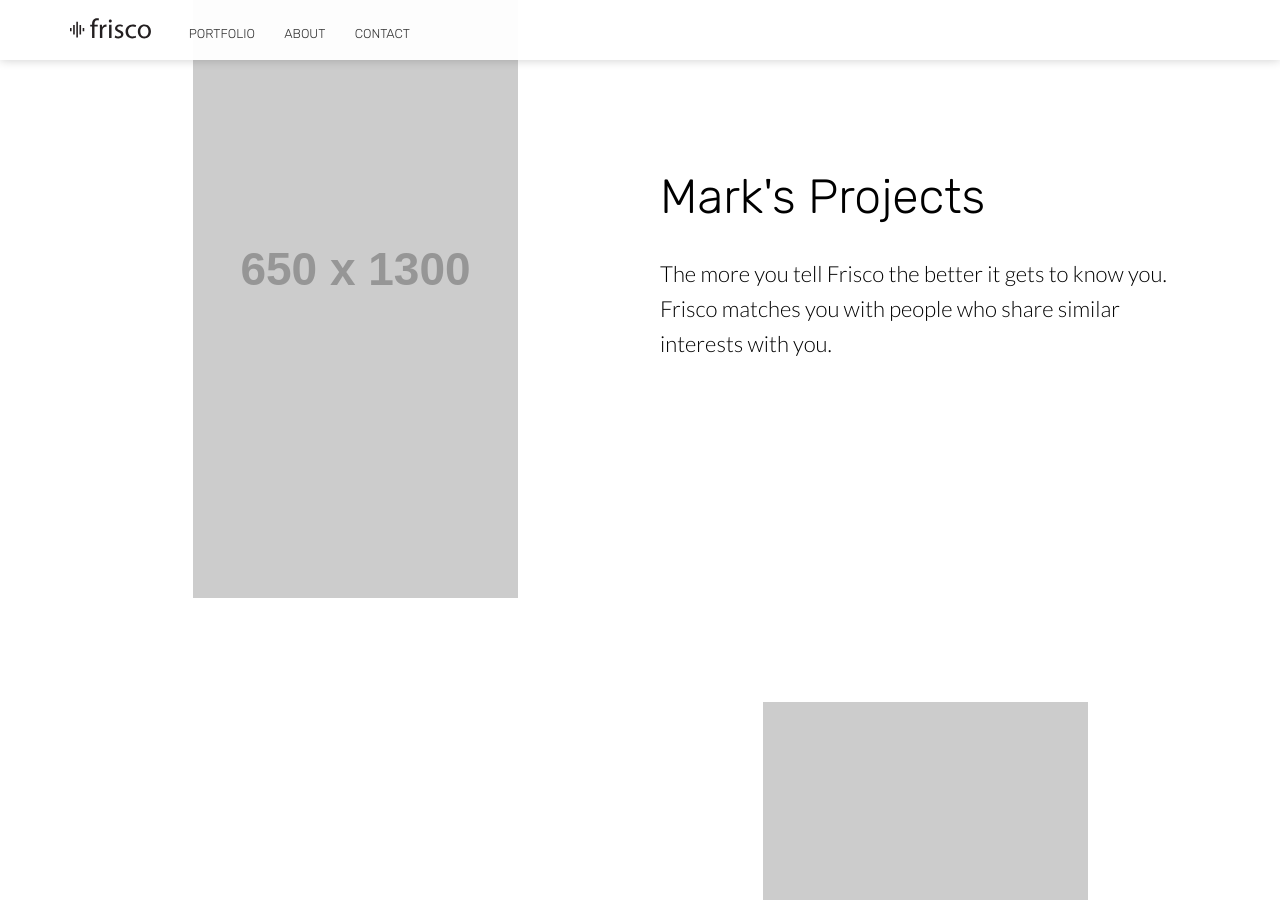
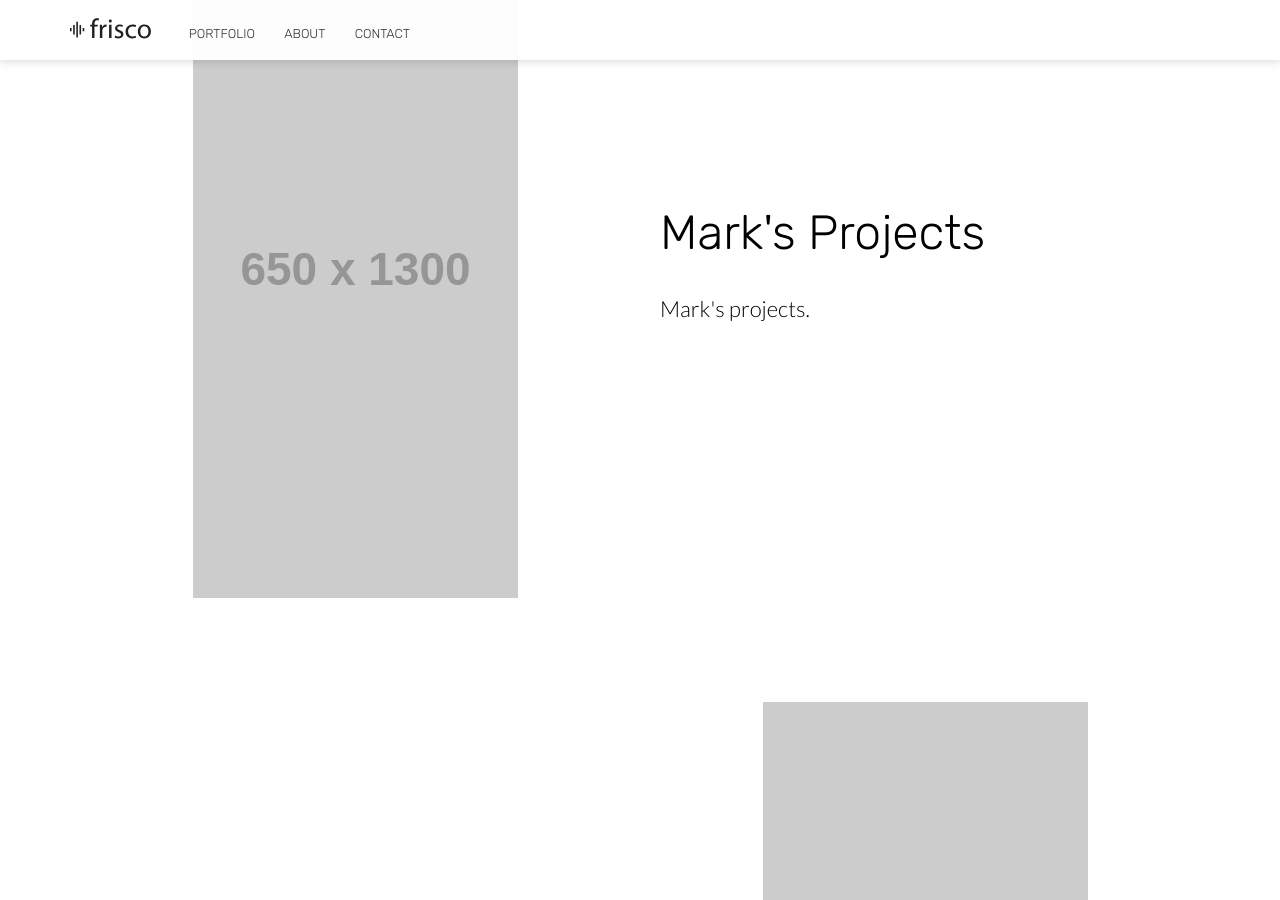
Before and after one commit to mrckhn/mrck.github.io, a Jekyll site: the page built from index.html, in a window 1280 px wide and 900 px high, scrolled down 1806 px. Built offline with Jekyll 4.4.1, drawn with Linux system fonts in a browser that asks for light colours; nearby versions of some CDN libraries; some of the changed text lies outside the part shown.

Commit message:
Updated 'index.html' via CloudCannon

```diff
--- a/index.html
+++ b/index.html
@@ -9,7 +9,7 @@ bottom_image: 'https://unsplash.it/2000/1322?a=.png'
 	<div class="inner-hero text-container">
 		<div class="hero-text-container">
 			<h1 class="editable">
-				Make a new friend today
+				Meet Mark today
 			</h1>
 			<p class="subtext editable">
 				Meet Mark Chen today.&nbsp;
@@ -44,7 +44,7 @@ bottom_image: 'https://unsplash.it/2000/1322?a=.png'
 					Mark's Projects
 				</h2>
 				<p class="editable">
-					The more you tell Frisco the better it gets to know you. Frisco matches you with people who share similar interests with you.
+					Mark's projects.&nbsp;
 				</p>
 			</div>
 			<div class="image">
@@ -60,7 +60,7 @@ bottom_image: 'https://unsplash.it/2000/1322?a=.png'
 					Mark's Interests
 				</h2>
 				<p class="editable">
-					Frisco shows you cards with people who might be a good match for friendship. Swipe left to move to the next card or right to start talking.
+					Mark's interests.
 				</p>
 			</div>
 			<div class="image">
@@ -73,10 +73,10 @@ bottom_image: 'https://unsplash.it/2000/1322?a=.png'
 		<div class="inner-hero text-container">
 			<div class="hero-text-container">
 				<h2 class="editable">
-					Find your buddy today
+					Talk to Mark today
 				</h2>
 				<p class="subtext editable">
-					It's free, fun and an exciting way to meet new people.
+					Talk to Mark today.&nbsp;
 				</p>
 				<div class="cta button alt"><a href="#">Join Now</a></div>
 			</div>
```
